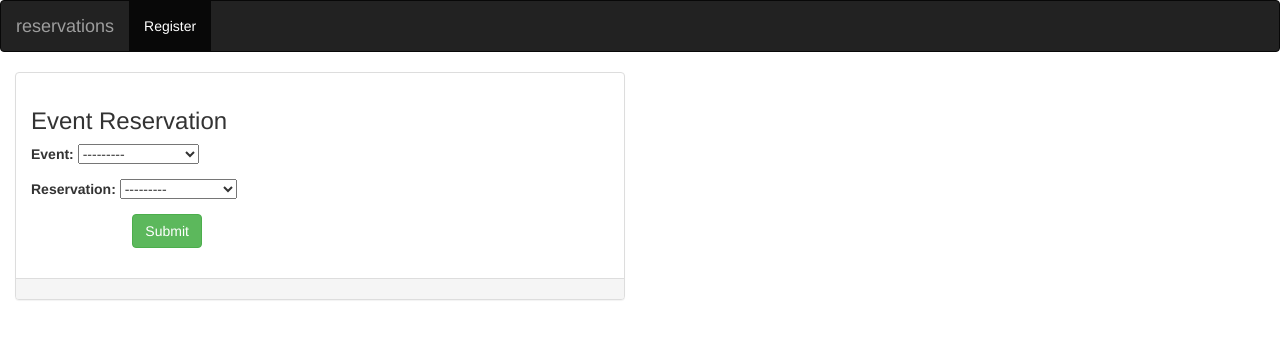
After one commit to miker83z/ACMEConferences-Django, a Django app: page /reservations/4/reservation/ in a window 1280 px wide. The commit adds this page. Shown: the top 339 px of the page. Run offline with Django 3.2, Linux system fonts and the light colour scheme; data comes from the database, SQL or seed files in the repository; both versions use the stored data as it was after the commit; some libraries are stand-ins or nearby versions.

Commit message:
Prototyping user event booking
Prototyping user event booking

```diff
--- a/acmeconf/reservations/admin.py
+++ b/acmeconf/reservations/admin.py
@@ -1,5 +1,7 @@
 from django.contrib import admin
 
 from .models import Event
+from .models import EventReservation
 
 admin.site.register(Event)
+admin.site.register(EventReservation)
--- a/acmeconf/reservations/forms.py
+++ b/acmeconf/reservations/forms.py
@@ -1,11 +1,19 @@
 from django.contrib.auth.models import User
 from django import forms
+from .models import EventReservation
+from .models import Event
 
 class UserForm(forms.ModelForm):
     password = forms.CharField(widget=forms.PasswordInput)
 
+    class Meta:
+        model = User
+        fields = ['username', 'email', 'password']
+        exclude = ()
+
+class EventReservationForm(forms.ModelForm):
 
     class Meta:
-        model = User
-        fiels = ['username', 'email', 'password']
+        model = EventReservation
+        fields = ['event' , 'reservation']
         exclude = ()
--- a/acmeconf/reservations/models.py
+++ b/acmeconf/reservations/models.py
@@ -1,4 +1,7 @@
 from django.db import models
+import uuid #creates unique istance for the event prenotation
+from django.contrib.auth.models import User
+from datetime import date
 
 
 class Event(models.Model):
@@ -7,17 +10,7 @@ class Event(models.Model):
     seats = models.IntegerField(default=0)
     date = models.DateTimeField('date published')
 
-class EventFee(models.Model):
-    event = models.ForeignKey(Event, related_name='fee_options', on_delete=models.DO_NOTHING)
-    available = models.BooleanField(default=True)
-    name = models.CharField(max_length=255)
-    amount = models.DecimalField(max_digits=255,decimal_places=2)
-
-class EventChoice(models.Model):
-    event = models.ForeignKey(Event, related_name='choices', on_delete=models.DO_NOTHING)
-    order = models.PositiveIntegerField(default=0)
-    name = models.CharField(max_length=32)
-    label = models.CharField(max_length=255)
-    description = models.TextField(null=True, blank=True)
-    required = models.BooleanField(default=False)
-    allow_multiple = models.BooleanField(default=False)
+class EventReservation(models.Model):
+    id = models.UUIDField(primary_key=True, default=uuid.uuid4, help_text="Unique ID for the reservation")
+    event = models.ForeignKey(Event, on_delete=models.SET_NULL, null=True)
+    reservation = models.ForeignKey(User, on_delete=models.SET_NULL, null=True, blank=True)
--- a/acmeconf/reservations/templates/reservations/event_detail.html
+++ b/acmeconf/reservations/templates/reservations/event_detail.html
@@ -3,7 +3,7 @@
 {% block body %}
   <h1>Event: {{ event.name }}</h1>
 
-  <p><strong>Name:</strong> <a href="">{{ event.name }}</a></p> <!-- author detail link not yet defined -->
+  <p><strong>Name:</strong> <a href="">{{ event.name }}</a></p>
   <p><strong>Location:</strong> {{ event.location }}</p>
   <p><strong>Seats:</strong> {{ event.seats }}</p>
   <p><strong>Date:</strong> {{ event.date }}</p>
--- /dev/null
+++ b/acmeconf/reservations/templates/reservations/reservation.html
@@ -0,0 +1,36 @@
+<!-- to display the form the directory is localhost/reservations/register -->
+{% extends 'reservations/base_visitor.html' %}
+{% block title %}Event Reservation{% endblock %}
+{% block register_active %}active{% endblock %}
+
+{% block body %}
+<div class="container-fluid">
+
+    <div class="row">
+        <div class="col-sm-12 col-md-6">
+            <div class="panel panel-default">
+                <div class="panel-body">
+                    <h3>Event Reservation</h3>
+                    {% if error_message %}
+                        <p><strong>{{ error_message }}</strong></p>
+                    {% endif %}
+                    <form class="form-horizontal" role="form" action="" method="post" enctype="multipart/form-data">
+                        {% csrf_token %}
+                        {{ form.as_p }}
+                        <div class="form-group">
+                            <div class="col-sm-offset-2 col-sm-10">
+                                <button type="submit" class="btn btn-success">Submit</button>
+                            </div>
+                        </div>
+                    </form>
+                </div>
+                <div class="panel-footer">
+
+                </div>
+            </div>
+        </div>
+    </div>
+
+</div>
+
+{% endblock %}
--- a/acmeconf/reservations/urls.py
+++ b/acmeconf/reservations/urls.py
@@ -9,6 +9,7 @@ app_name = 'reservations'
 urlpatterns = [
     url(r'^login_user/$', views.login_user, name='login_user'),
     url(r'^register/$', views.register, name='register'),
+    url(r'^(?P<event_id>[0-9]+)/reservation/$', views.reservation, name='reservation'),
     url(r'^$', views.index, name='index'),
     path('<int:pk>/', views.EventDetailView.as_view(), name='event_detail'),
 ]
--- a/acmeconf/reservations/views.py
+++ b/acmeconf/reservations/views.py
@@ -9,6 +9,8 @@ from django.http import HttpResponse
 from django.template import loader
 from .models import Event
 from django.views.generic import DetailView
+from .forms import EventReservationForm
+from django.contrib.auth.models import User
 
 def index(request):
     latest_event_list = Event.objects.order_by('-date')[:5]
@@ -92,3 +94,16 @@ def login_user(request):
 
 class EventDetailView(generic.DetailView):
     model = Event
+
+
+def reservation(request, event_id):
+    form = EventReservationForm(request.POST or None)
+    if form.is_valid():
+        event = event_id
+        reservation = request.user.id
+        event = form.save(commit=False)
+        event.save()
+    context = {
+        'form': form,
+    }
+    return render(request, 'reservations/reservation.html', context)
```
Also changed, not shown: acmeconf/db.sqlite3, acmeconf/reservations/migrations/0002_eventreservation.py (added).
